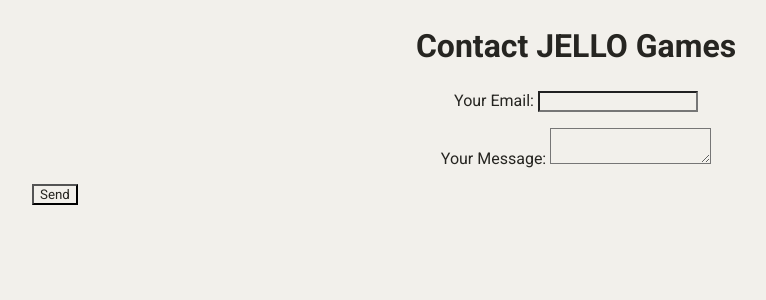
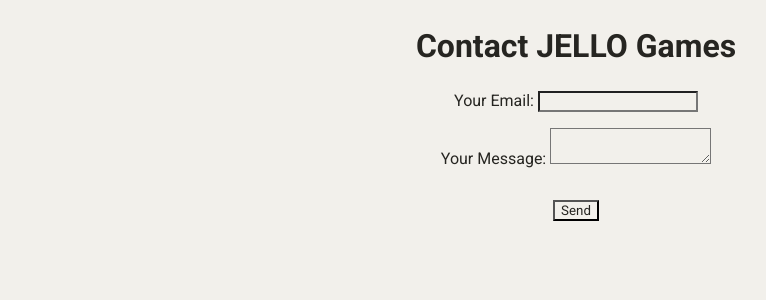
Before and after one commit to jaideng123/jaideng123.github.io, a Jekyll site: the page built from contact.html, in a window 1280 px wide. Shown: the top 300 px of the page, without its empty margins (64-830 px from the left). Built offline with Jekyll 4.4.1, drawn with Linux system fonts in a browser that asks for light colours; nearby versions of some CDN libraries.

Commit message:
Update contact.html

```diff
--- a/contact.html
+++ b/contact.html
@@ -26,7 +26,7 @@ title: Contact
 
   <!-- your other form fields go here -->
 
-  <button type="submit" style="display: block;margin: 1rem;">Send</button>
+  <button type="submit" style="margin: 1rem;">Send</button>
 </form>
   </section>
 
```
